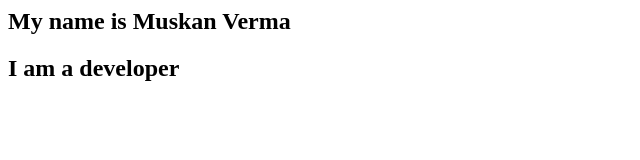
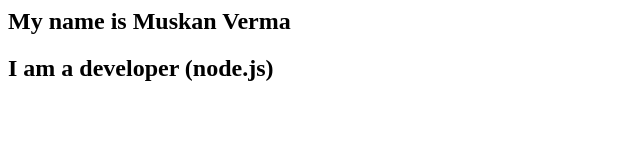
Before and after one commit to MUVERMA29/Localrepo, a plain HTML site: page index.html in a window 1280 px wide. Shown: the whole page, without its empty margins (0-640 px from the left). Drawn offline with Linux system fonts and the light colour scheme.

Commit message:
add node.js

```diff
--- a/index.html
+++ b/index.html
@@ -1,2 +1,2 @@
 <h2>My name is Muskan Verma</h2>
-<h2>I am a developer</h2>
+<h2>I am a developer (node.js)</h2>
```
